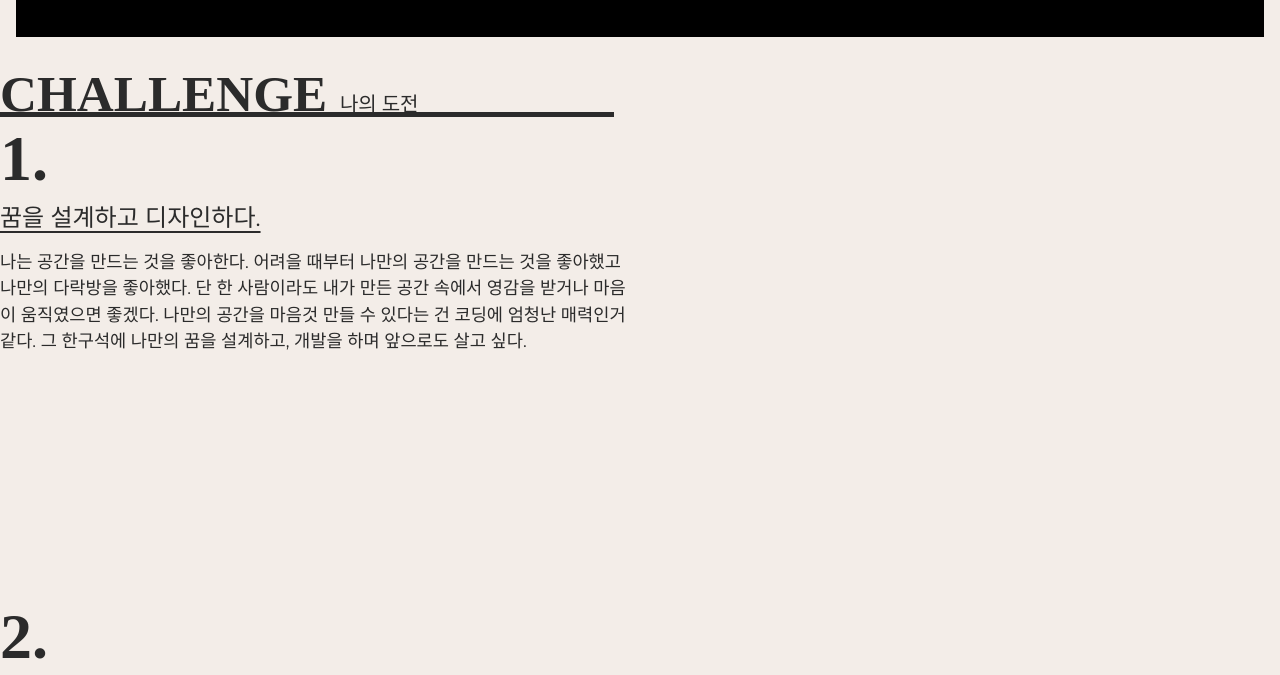
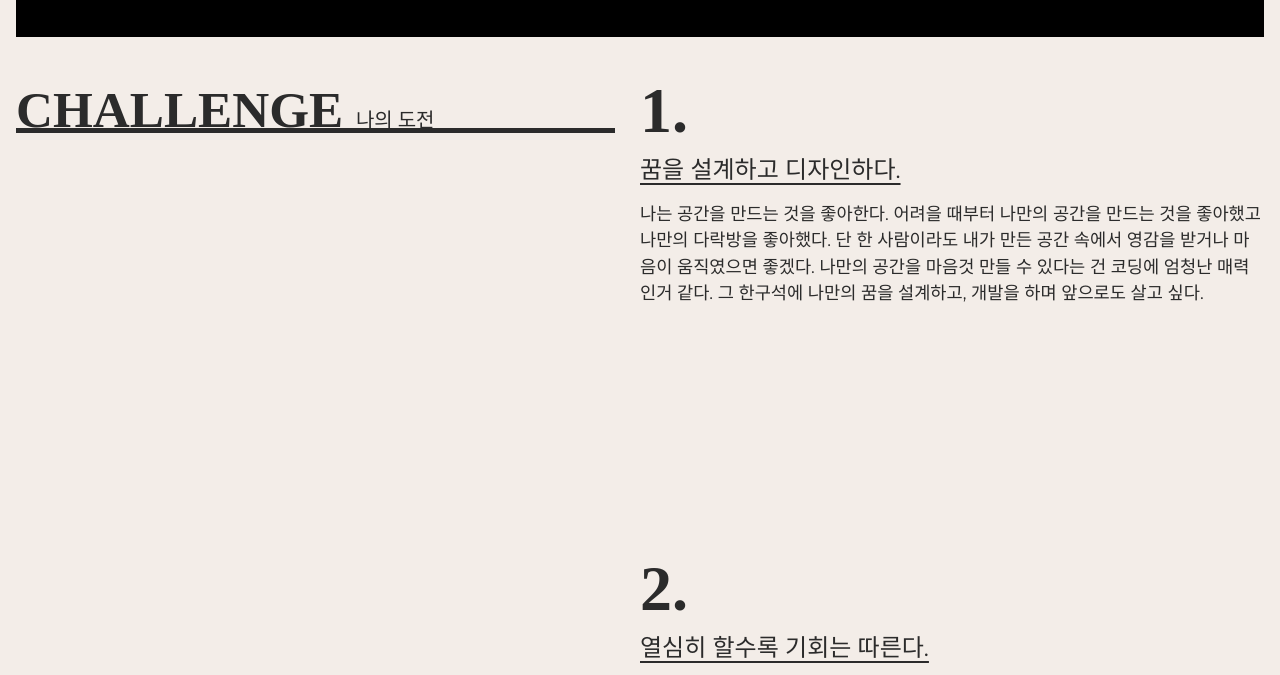
Before and after one commit to jjongwann/port2023-vite, a website built with Vite: page src/index.html in a window 1280 px wide. Shown: the part 747-1422 px from the top of the page. Built offline with nearby package versions, Linux system fonts and the light colour scheme; a small style sheet from the web is missing; a web font is replaced by a local one.

Commit message:
스킬 영역 완료

```diff
--- a/src/assets/css/section/skill.css
+++ b/src/assets/css/section/skill.css
@@ -42,6 +42,7 @@
     margin-bottom: 30vh;
     font-size: 1.1rem;
 }
+
 @media (max-width: 800px){
     .slkll__inner {
         flex-direction: column;
--- a/src/index.html
+++ b/src/index.html
@@ -91,8 +91,10 @@
         </section>
 
         <section id="skill">
-            <div class="skill__inner">
-                <h2 class="skill__title">Challenge <em>나의 도전</em></h2>
+            <div class="slkll__inner">
+                <h2 class="skill__title">
+                    challenge <em>나의 도전</em>
+                </h2>
                 <div class="skill__desc">
                     <div>
                         <span>1.</span>
```
